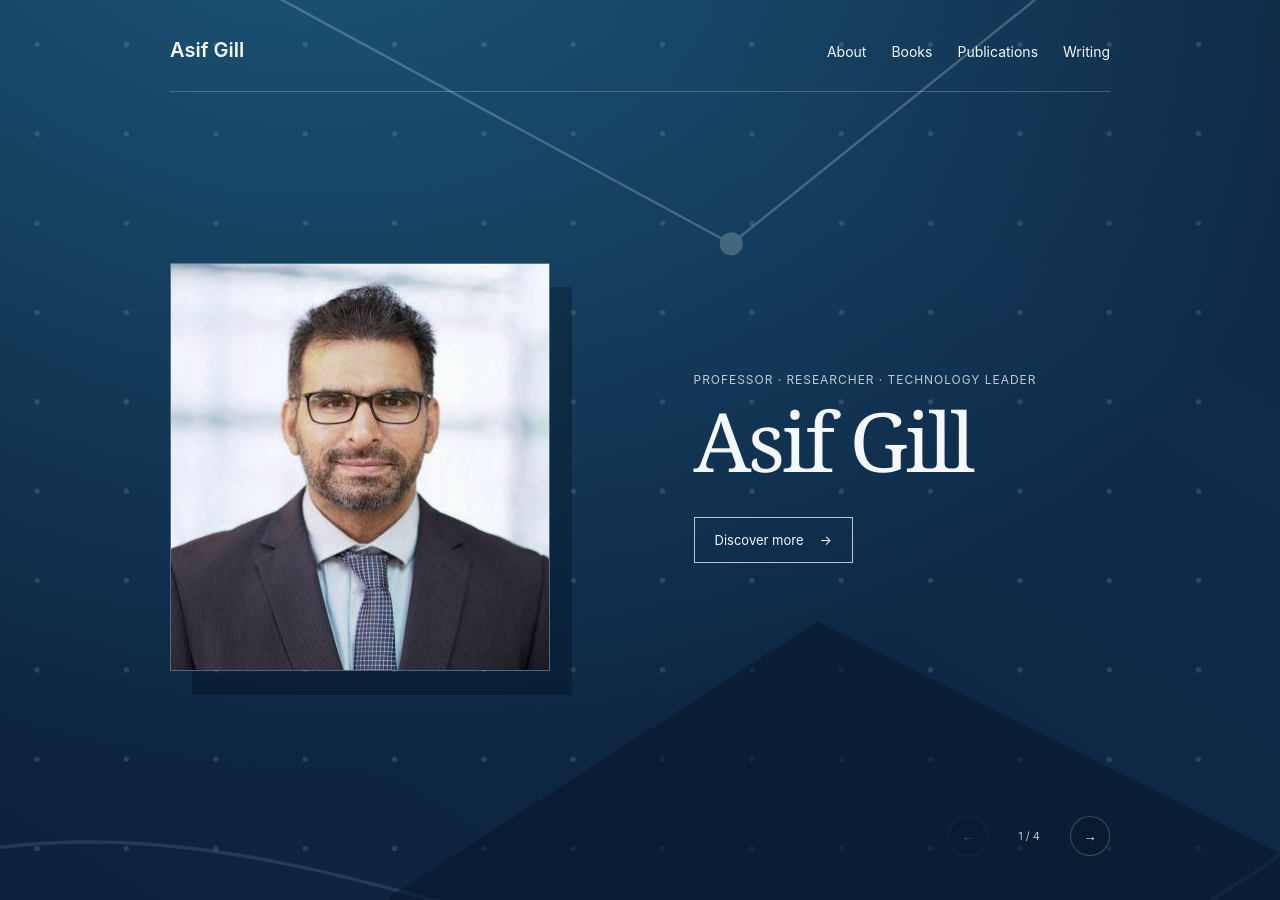
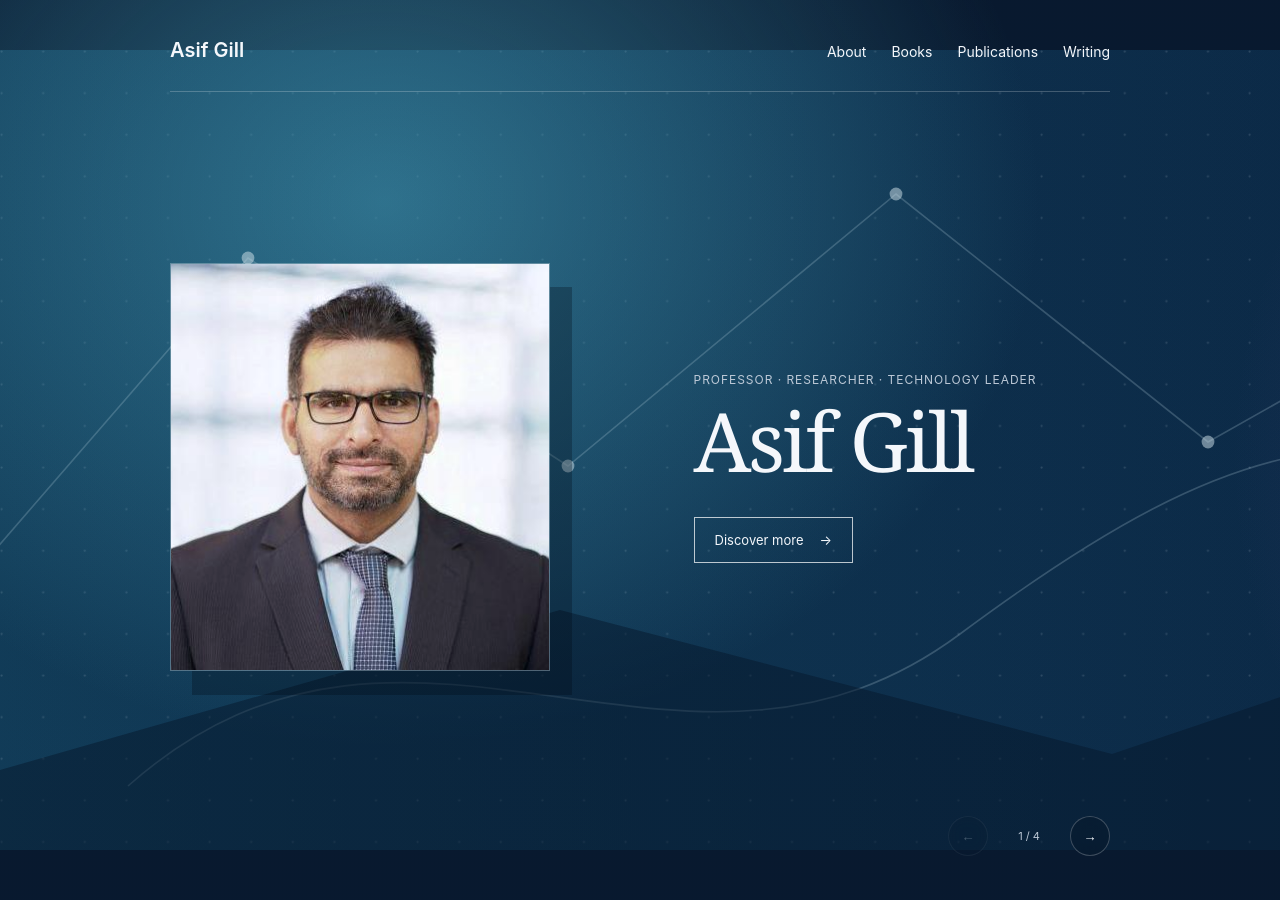
Before and after one commit to gracebilliris/asif-gill-profile, a Jekyll site: the page index.html, which Jekyll copies as it is, in a window 1280 px wide. Built offline with Jekyll 4.4.1, drawn with Linux system fonts in a browser that asks for light colours.

Commit message:
Create true panoramic reveal background

```diff
--- a/assets/reveal.js
+++ b/assets/reveal.js
@@ -23,7 +23,7 @@
       track.style.transform = `translateX(-${active * 100}%)`;
       current.textContent = active + 1;
       const progress = panels.length > 1 ? active / (panels.length - 1) : 0;
-      document.body.style.setProperty("--field-position", `${8 + progress * 84}%`);
+      document.body.style.setProperty("--field-shift", `${progress * -66.6667}%`);
 
       panels.forEach((panel, panelIndex) => {
         panel.setAttribute("aria-hidden", panelIndex !== active);
--- a/assets/simple.css
+++ b/assets/simple.css
@@ -135,13 +135,21 @@
   min-height: 100vh;
   overflow-x: hidden;
   background-color: #091a30;
-  background-image:
-    linear-gradient(rgba(5, 17, 33, 0.08), rgba(5, 17, 33, 0.08)),
-    url("continuous-field.svg");
-  background-attachment: fixed;
-  background-position: var(--field-position, 8%) center;
-  background-size: auto 210%;
-  transition: background-position 650ms cubic-bezier(0.22, 1, 0.36, 1);
+}
+
+.reveal-page::before {
+  position: fixed;
+  inset: 0 auto 0 0;
+  z-index: 0;
+  width: 300vw;
+  height: 100vh;
+  background:
+    linear-gradient(rgba(5, 17, 33, 0.06), rgba(5, 17, 33, 0.06)),
+    url("continuous-field.svg") center / 100% 100% no-repeat;
+  content: "";
+  pointer-events: none;
+  transform: translate3d(var(--field-shift, 0%), 0, 0);
+  transition: transform 650ms cubic-bezier(0.22, 1, 0.36, 1);
 }
 
 .reveal-page .simple-header {
@@ -942,6 +950,7 @@
 
 @media (prefers-reduced-motion: reduce) {
   .reveal-page,
+  .reveal-page::before,
   .reveal-track,
   .book-cover,
   .read-more b {
```
Also changed, not shown: assets/continuous-field.svg.
